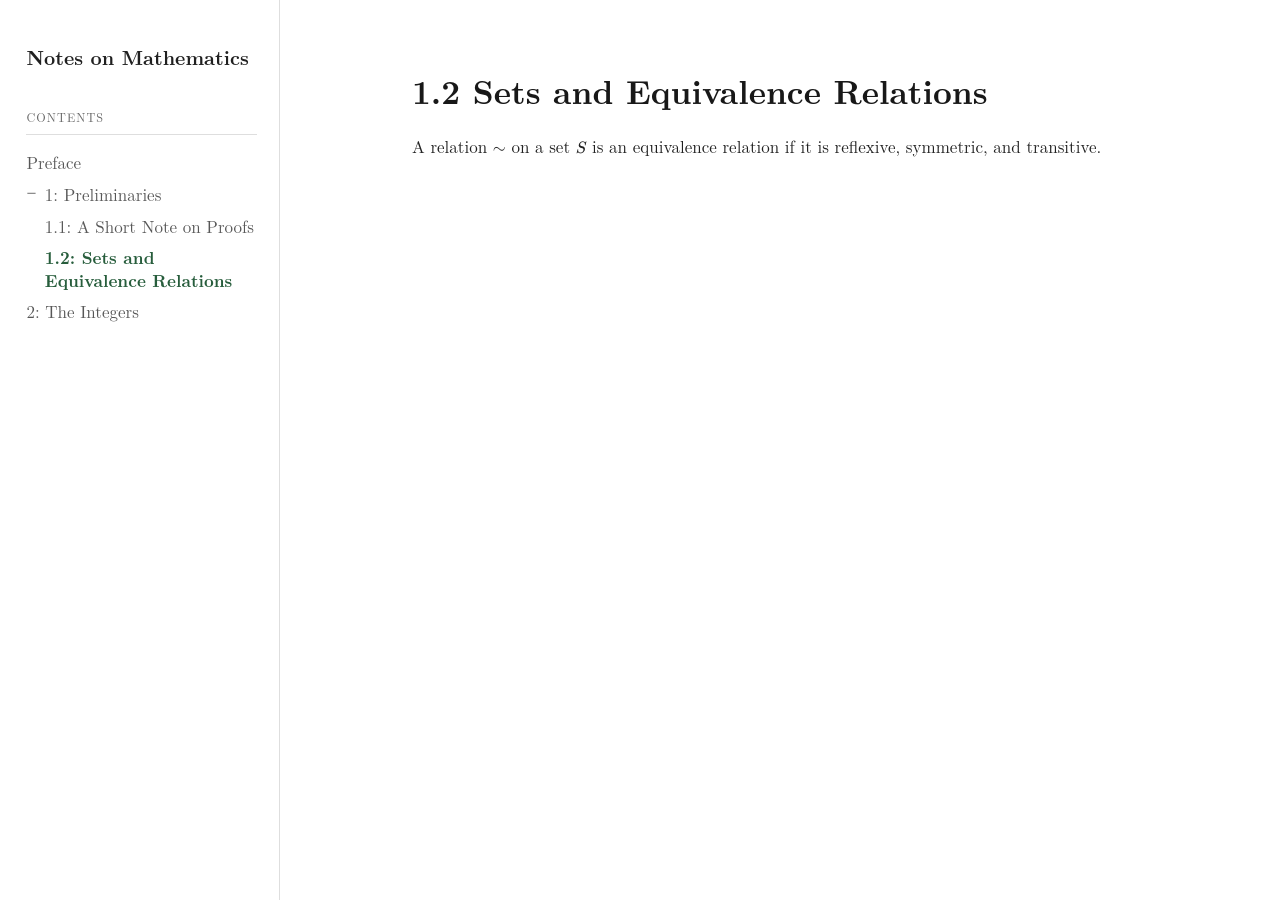
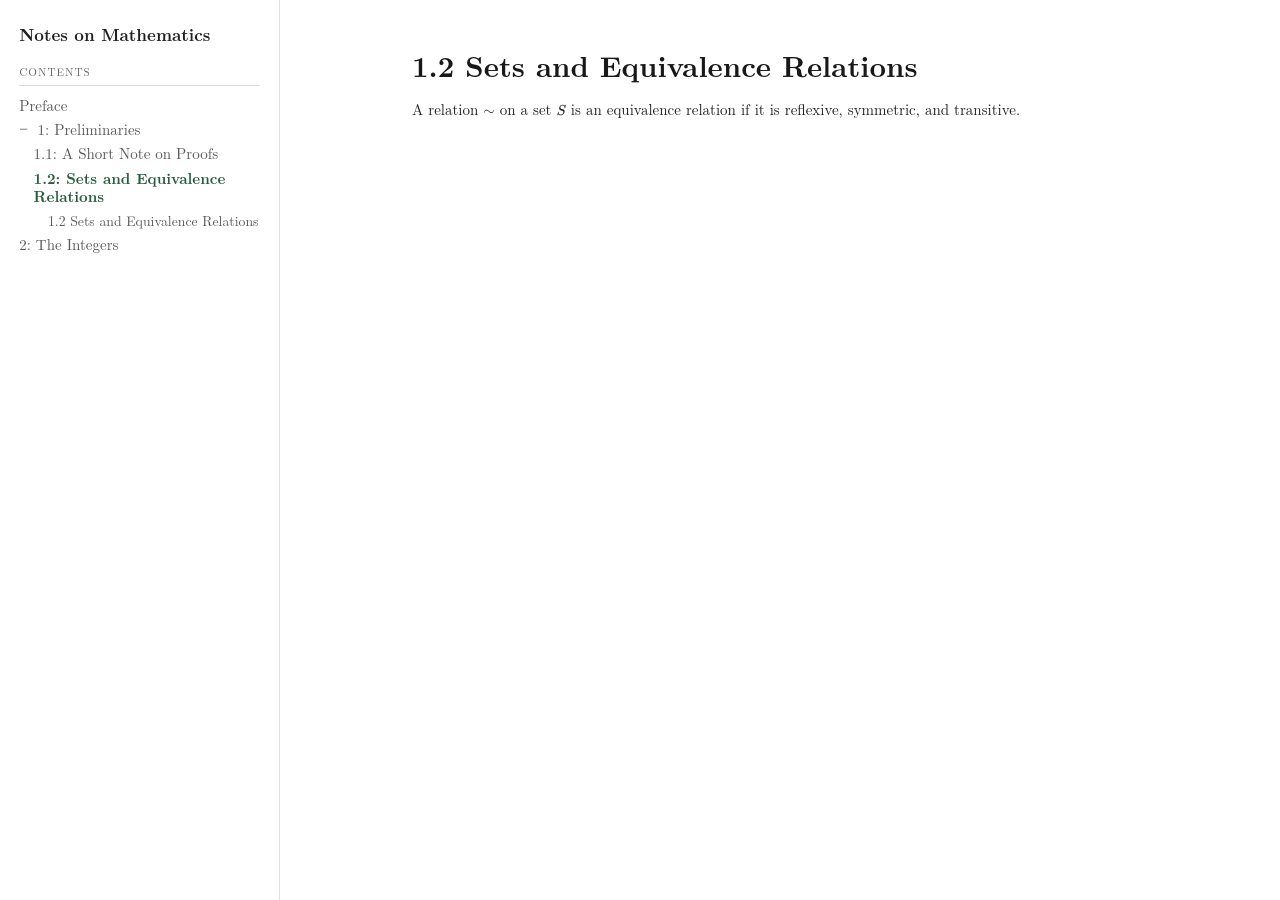
Before and after one commit to hycarbon-b/mkdocs-latex-theme, an MkDocs documentation site: the page built from docs/chapters/sets.md, in a window 1280 px wide. Built offline with MkDocs 1.6.1, drawn with Linux system fonts in a browser that asks for light colours; some web fonts are replaced.

Commit message:
Tighten theme typography and include page headings

```diff
--- a/theme/assets/theme.css
+++ b/theme/assets/theme.css
@@ -2,7 +2,7 @@
 :root { color-scheme: light; --ink: #202020; --muted: #686868; --line: #dedede; --accent: #275d3c; }
 * { box-sizing: border-box; }
 html { scroll-behavior: smooth; }
-body { margin: 0; background: #fff; color: var(--ink); font-family: "Computer Modern Serif", "CMU Serif", "Latin Modern Roman", "Noto Serif CJK SC", "Songti SC", SimSun, Georgia, serif; font-size: 17px; line-height: 1.48; }
+body { margin: 0; background: #fff; color: var(--ink); font-family: "Computer Modern Serif", "CMU Serif", "Latin Modern Roman", "Noto Serif CJK SC", "Songti SC", SimSun, Georgia, serif; font-size: 15px; line-height: 1.45; }
 a { color: var(--accent); text-decoration-thickness: .06em; text-underline-offset: .17em; }
 a:hover { color: #173f29; }
 a:focus-visible, summary:focus-visible { outline: 2px solid var(--accent); outline-offset: 3px; }
@@ -10,25 +10,26 @@ a:focus-visible, summary:focus-visible { outline: 2px solid var(--accent); outli
 .skip-link:focus { transform: none; }
 .layout { display: grid; grid-template-columns: 280px minmax(0, 1fr); min-height: 100vh; }
 .sidebar { height: 100vh; position: sticky; top: 0; overflow-y: auto; border-right: 1px solid var(--line); }
-.sidebar-inner { padding: 2.8rem 1.35rem 3rem 1.65rem; }
-.site-title { display: block; font-size: 1.22rem; font-weight: bold; line-height: 1.25; color: var(--ink); text-decoration: none; }
-.contents-label { margin: 2.4rem 0 .8rem; padding-bottom: .5rem; border-bottom: 1px solid var(--line); color: var(--muted); font-size: .76rem; letter-spacing: .09em; text-transform: uppercase; }
+.sidebar-inner { padding: 1.5rem 1.2rem 2rem; }
+.site-title { display: block; font-size: 1.05rem; font-weight: bold; line-height: 1.2; color: var(--ink); text-decoration: none; }
+.contents-label { margin: 1.2rem 0 .45rem; padding-bottom: .35rem; border-bottom: 1px solid var(--line); color: var(--muted); font-size: .7rem; letter-spacing: .09em; text-transform: uppercase; }
 .nav-list { list-style: none; margin: 0; padding: 0; }
-.nav-list .nav-list { padding-left: 1.15rem; }
-.nav-list li { margin: .1rem 0; }
-.nav-link, .nav-list summary { display: block; padding: .25rem 0; color: #575757; text-decoration: none; line-height: 1.3; }
+.nav-list .nav-list { padding-left: .9rem; }
+.nav-list li { margin: .05rem 0; }
+.nav-link, .nav-list summary { display: block; padding: .15rem 0; color: #575757; text-decoration: none; line-height: 1.25; }
+.toc-list { font-size: .92em; }
 .nav-link:hover, .nav-list summary:hover { color: var(--accent); }
 .nav-link.active { color: var(--accent); font-weight: bold; }
 .nav-list summary { display: flex; cursor: pointer; list-style: none; gap: .45rem; }
 .nav-list summary::-webkit-details-marker { display: none; }
 .nav-list summary::before { content: '+'; width: .7rem; flex: 0 0 .7rem; color: #888; font-family: sans-serif; font-weight: 400; }
 .nav-list details[open] > summary::before { content: '−'; }
-.main-content { min-width: 0; padding: 4.5rem clamp(2rem, 7vw, 7rem) 6rem; }
+.main-content { min-width: 0; padding: 3rem clamp(2rem, 7vw, 7rem) 5rem; }
 .article { max-width: 46rem; margin: 0 auto; overflow-wrap: break-word; }
 .article h1, .article h2, .article h3, .article h4 { color: #181818; line-height: 1.18; font-weight: bold; }
-.article h1 { font-size: 2.05rem; margin: 0 0 1.45rem; }
-.article h2 { font-size: 1.4rem; margin: 2rem 0 .65rem; }
-.article h3 { font-size: 1.14rem; margin: 1.45rem 0 .5rem; }
+.article h1 { font-size: 1.8rem; margin: 0 0 1rem; }
+.article h2 { font-size: 1.3rem; margin: 1.5rem 0 .5rem; }
+.article h3 { font-size: 1.1rem; margin: 1.1rem 0 .4rem; }
 .article p { margin: .65rem 0; }
 .article ul, .article ol { margin: .6rem 0; padding-left: 1.8rem; }
 .article li { margin: .15rem 0; }
--- a/theme/main.html
+++ b/theme/main.html
@@ -17,6 +17,16 @@
     <div class="sidebar-inner">
       <a class="site-title" href="{{ nav.homepage.url | url }}">{{ config.site_name }}</a>
       <div class="contents-label">Contents</div>
+      {% macro render_toc(items) %}
+      <ul class="nav-list toc-list">
+        {% for item in items %}
+        <li>
+          <a class="nav-link" href="{{ item.url }}">{{ item.title }}</a>
+          {% if item.children %}{{ render_toc(item.children) }}{% endif %}
+        </li>
+        {% endfor %}
+      </ul>
+      {% endmacro %}
       {% macro render_items(items) %}
       <ul class="nav-list">
         {% for item in items %}
@@ -28,6 +38,14 @@
           </details>
           {% else %}
           <a class="nav-link{% if item.active %} active{% endif %}" href="{{ item.url | url }}"{% if item.active %} aria-current="page"{% endif %}>{{ item.title }}</a>
+          {% if item.active and page.toc %}
+            {% set headings = page.toc | list %}
+            {% if headings | length == 1 and headings[0].level == 1 and headings[0].title == page.title %}
+              {{ render_toc(headings[0].children) }}
+            {% else %}
+              {{ render_toc(headings) }}
+            {% endif %}
+          {% endif %}
           {% endif %}
         </li>
         {% endfor %}
```
